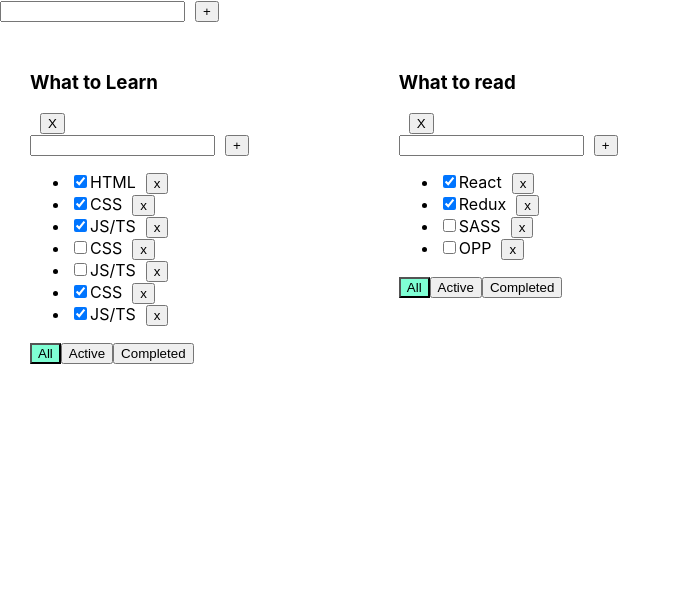
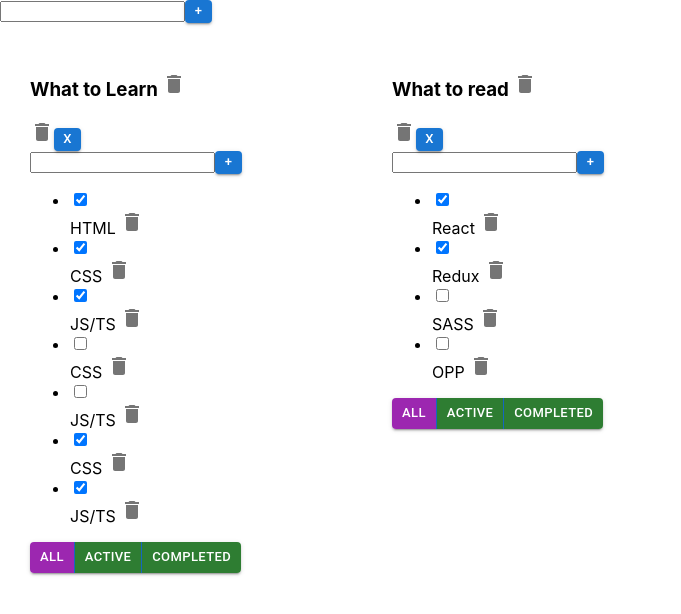
Before and after one commit to sveta-confeta/TodoList, a React (Create React App) app: page / in a window 1280 px wide. Shown: the top 614 px of the page, without its empty margins (0-681 px from the left). Built offline with nearby package versions, Linux system fonts and the light colour scheme.

Commit message:
material-ui

```diff
--- a/src/TodoList.tsx
+++ b/src/TodoList.tsx
@@ -1,9 +1,14 @@
 import React, {ChangeEvent, useState} from "react";
 import {filterType} from "./App";
-import {Button} from "./components/Button";
+import {ButtonOne} from "./components/Button";
 import s from './TodoList.module.css'
 import {AddItemForm} from "./components/AddItemForm";
 import EditSpan from "./components/EditSpan";
+import {Button, ButtonGroup, IconButton} from "@material-ui/core";
+import { Delete } from "@material-ui/icons";
+
+
+
 
 export type TaskType = {
     id: string //для идентификации конкретной таски, когда их много
@@ -65,7 +70,10 @@
         <div>
             {/*<h3>{props.title}</h3>*/}
             <h3><EditSpan title={props.title} apdateTask={ (title:string)=>callbackTitleTodolist(title)}/></h3>
-            <Button name={'X'} callback={removeTodolists}/>
+            {/*<IconButton aria-label="delete" >*/}
+                <Delete  color="action" style={{cursor:'Pointer'}} onClick={removeTodolists}/>
+        {/*</IconButton>*/}
+            <ButtonOne name={'X'} callback={removeTodolists}/>
             <div>
                 {/*//компонента с инпут и кнопкой:*/}
               <AddItemForm addItem={addTask} />
@@ -89,21 +97,30 @@
                                    onChange={(e: ChangeEvent<HTMLInputElement>) => changeStatus(m.id, e.currentTarget.checked)}
                             />
                             <EditSpan title={m.title}  apdateTask={ (title:string)=>callbackHandlerapdateTask(m.id,title)}/>
-                            <Button name={'x'} callback={() => removeTaskHandler(m.id)}/>
+                            {/*<ButtonOne name={'x'} callback={() => removeTaskHandler(m.id)}/>*/}
 
                         </li>
                     )
                 }))}
             </ul>
             <div>
-                <button className={props.filter === 'All' ? s.activeFilter : ''}
-                        onClick={() => topSet('All')}>All</button>
-                    <button className={props.filter === 'Active' ? s.activeFilter : ''}
+                <ButtonGroup variant="contained"
+                size={"small"}>
+
+                <Button color = {props.filter==='All' ? 'secondary': 'success'}
+                        // className={props.filter === 'All' ? s.activeFilter : ''}
+                        onClick={() => topSet('All')}>All</Button>
+                    <Button
+                        color = {props.filter==='Active' ? 'secondary': 'success'}
+                        // className={props.filter === 'Active' ? s.activeFilter : ''}
                             onClick={() => topSet('Active')}> Active
-                        </button>
-                        <button className={props.filter === 'Completed' ? s.activeFilter : ''}
+                        </Button>
+                        <Button
+                            color = {props.filter==='Completed' ? 'secondary': 'success'}
+                            // className={props.filter === 'Completed' ? s.activeFilter : ''}
                                 onClick={() => topSet('Completed')}>Completed
-                            </button>
+                            </Button>
+                </ButtonGroup>
             </div>
         </div>
 
--- a/src/components/AddItemForm.tsx
+++ b/src/components/AddItemForm.tsx
@@ -1,7 +1,8 @@
 import React, {ChangeEvent, KeyboardEvent, useState} from 'react';
 import {Input} from "./Input";
-import {Button} from "./Button";
+import {ButtonOne} from "./Button";
 import s from "../TodoList.module.css";
+
 
 type AddItemFormPropsType = {
     addItem:(itemTitle:string)=>void
@@ -42,7 +43,8 @@
         <div>
             <Input onChangeHandler={onChangeHandler} title={title}  error={error}
                    keyPress={keyPress}/>
-            <Button name={'+'} callback={blockButton}/>
+
+            <ButtonOne name={'+'} callback={blockButton}/>
             {error ? <div className={s.errorMessage}>Title is requires</div> : ''}
         </div>
     );
--- a/src/components/Button.tsx
+++ b/src/components/Button.tsx
@@ -1,15 +1,18 @@
 import React from "react";
 import s from './../TodoList.module.css'
+import {Button} from "@material-ui/core";
+
+
  type ButtonPropsType={
      name:string
-     callback:()=>void
+     callback?:()=>void
  }
-export const Button=(props:ButtonPropsType)=>{
+export const ButtonOne=(props:ButtonPropsType)=>{
      const onClickHandler=()=>{
-         props.callback()
+         // props.callback()
      }
     return(
 
-            <button className={s.btn}onClick={onClickHandler}>{props.name}</button>
+            <Button variant={'contained'} size={'small'} style={{maxWidth: '27px',minHeight: '23px', minWidth:'27px', maxHeight:'23px'}} className={s.btn} onClick={onClickHandler}>{props.name}</Button>
     )
 }
--- a/src/components/EditSpan.tsx
+++ b/src/components/EditSpan.tsx
@@ -1,4 +1,6 @@
 import React, {ChangeEvent, useState} from 'react';
+import {ButtonOne} from "./Button";
+import {Delete} from "@material-ui/icons";
 
 type EditSpanPropsType={
     title:string //компонента получает строку
@@ -25,7 +27,10 @@
         setEditMode(false);
     }
     return (
-        editMode ? <input onChange={onChangeHandler} value={title} autoFocus onBlur={offEditMode}/> : <span onDoubleClick={onEditMode}>{props.title}</span>
+
+        editMode
+            ?  <div><input onChange={onChangeHandler} value={title} autoFocus onBlur={offEditMode}/>   <ButtonOne name={'x'} /> </div>
+            : <div><span onDoubleClick={onEditMode}>{props.title}</span>  <Delete  color="action" style={{cursor:'Pointer'}} /> </div>
 
     );
 };
```
Also changed, not shown: package.json (+10 -0 lines), src/TodoList.module.css (line endings or trailing spaces), 2 other files (tests, documents, lock files or other folders).
